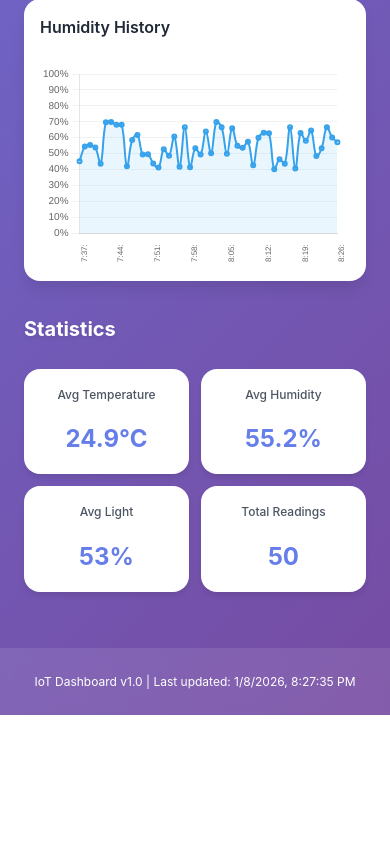
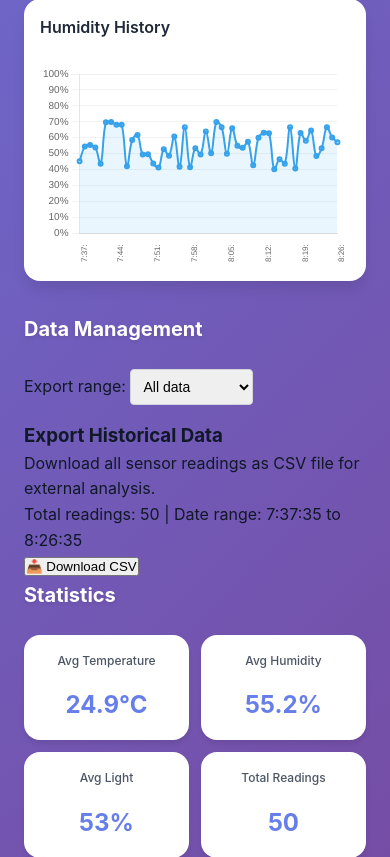
Before and after one commit to allkinn/iot-web-dashboard, a Flask app: page / in a window 390 px wide. Shown: the part 1303-2160 px from the top of the page. Before the commit the page ends 2018 px from the top, so only its background shows below. Run offline with Flask 3, Linux system fonts and the light colour scheme.

Commit message:
feat: Add CSV data export with date range filters
- Export all sensor data to CSV format
- Download button with loading state
- Filename includes timestamp
- Date range filters (24h, 7d, 30d, all)
- Display total records and date range
- Responsive design
- Dark mode support

Use case: Users can download data for external analysis (Excel, Python, etc.)

```diff
--- a/static/css/style.css
+++ b/static/css/style.css
@@ -381,6 +381,23 @@
     color: var(--primary);
 }
 
+.export-filters {
+    margin-bottom: var(--spacing-sm);
+}
+
+.export-filters select {
+    padding: 0.5rem;
+    border: 1px solid var(--gray-300);
+    border-radius: 0.25rem;
+    font-size: 0.875rem;
+}
+
+.dark-mode .export-filters select {
+    background: #2a2a3e;
+    color: #e0e0e0;
+    border-color: #3a3a5e;
+}
+
 .footer {
     background: rgba(255, 255, 255, 0.1);
     backdrop-filter: blur(10px);
--- a/static/js/dashboard.js
+++ b/static/js/dashboard.js
@@ -33,11 +33,138 @@
     return history;
 }
 
+// ============ DATA EXPORT ============
+
+function initExport() {
+    const exportBtn = document.getElementById('exportBtn');
+
+    exportBtn.addEventListener('click', async () => {
+        // Disable button during export
+        exportBtn.disabled = true;
+        exportBtn.innerHTML = '<span class="btn-icon">⏳</span><span class="btn-text">Exporting...</span>';
+
+        try {
+        const response = await fetch('/api/history');
+        let data = await response.json();
+
+        // Apply filter
+        const range = document.getElementById('exportRange').value;
+        data = filterByRange(data, range);
+
+            if (data.length === 0) {
+                alert('No data available to export');
+                return;
+            }
+
+            // Convert to CSV
+            const csv = convertToCSV(data);
+
+            // Trigger download
+            downloadCSV(csv, 'sensor_data.csv');
+
+            console.log(`✓ Exported ${data.length} records`);
+
+        } catch (error) {
+            console.error('Export failed:', error);
+            alert('Export failed. Please try again.');
+        } finally {
+            // Re-enable button
+            exportBtn.disabled = false;
+            exportBtn.innerHTML = '<span class="btn-icon">📥</span><span class="btn-text">Download CSV</span>';
+        }
+    });
+}
+
+function filterByRange(data, range) {
+    if (range === 'all') return data;
+
+    const now = new Date();
+    const cutoff = new Date();
+
+    switch(range) {
+        case '24h':
+            cutoff.setHours(now.getHours() - 24);
+            break;
+        case '7d':
+            cutoff.setDate(now.getDate() - 7);
+            break;
+        case '30d':
+            cutoff.setDate(now.getDate() - 30);
+            break;
+    }
+
+    return data.filter(row => {
+        const rowDate = new Date(row.timestamp);
+        return rowDate >= cutoff;
+    });
+}
+
+function convertToCSV(data) {
+    // CSV header
+    const headers = ['ID', 'Timestamp', 'Temperature (°C)', 'Humidity (%)', 'Light (%)'];
+
+    // CSV rows
+    const rows = data.map(row => [
+        row.id,
+        row.timestamp,
+        row.temperature,
+        row.humidity,
+        row.light
+    ]);
+
+    // Combine
+    const csvArray = [headers, ...rows];
+
+    // Convert to CSV string
+    return csvArray.map(row => row.join(',')).join('\n');
+}
+
+// Generate filename with timestamp
+const now = new Date();
+const timestamp = now.toISOString().split('T')[0]; // YYYY-MM-DD
+const filename = `sensor_data_${timestamp}.csv`;
+
+function downloadCSV(csv, filename) {
+    // Create Blob
+    const blob = new Blob([csv], { type: 'text/csv;charset=utf-8;' });
+
+    // Create download link
+    const link = document.createElement('a');
+    const url = URL.createObjectURL(blob);
+
+    link.setAttribute('href', url);
+    link.setAttribute('download', filename);
+    link.style.visibility = 'hidden';
+
+    // Trigger download
+    document.body.appendChild(link);
+    link.click();
+    document.body.removeChild(link);
+}
+
+function updateExportStats(data) {
+    // Update stats in export section
+    const totalRecords = document.getElementById('totalRecords');
+    const dateRange = document.getElementById('dateRange');
+
+    if (data.length > 0) {
+        totalRecords.textContent = data.length;
+
+        const firstDate = data[0].timestamp.split(' ')[0];
+        const lastDate = data[data.length - 1].timestamp.split(' ')[0];
+        dateRange.textContent = `${firstDate} to ${lastDate}`;
+    } else {
+        totalRecords.textContent = '0';
+        dateRange.textContent = 'No data';
+    }
+}
+
 window.onload = function() {
     console.log('Dashboard initializing...');
 
     initThemeToggle();
     initCharts();
+    initExport();
     updateCurrentReadings();
     updateCharts();
 
@@ -111,6 +238,7 @@
     humidityChart.update('none');
 
     updateStatistics(temperatures, humidities, lights, history.length);
+    updateExportStats(history);
 }
 
 function updateStatistics(temps, humids, lights, count) {
--- a/templates/index.html
+++ b/templates/index.html
@@ -80,6 +80,38 @@
                 </div>
             </section>
 
+            <section class="export-section">
+                <h2 class="section-title">Data Management</h2>
+
+                <div class="export-filters">
+                    <label>
+                        Export range:
+                        <select id="exportRange">
+                            <option value="all">All data</option>
+                            <option value="24h">Last 24 hours</option>
+                            <option value="7d">Last 7 days</option>
+                            <option value="30d">Last 30 days</option>
+                        </select>
+                    </label>
+                </div>
+
+                <div class="export-container">
+                    <div class="export-info">
+                        <h3>Export Historical Data</h3>
+                        <p>Download all sensor readings as CSV file for external analysis.</p>
+                        <p class="export-stats">
+                            Total readings: <span id="totalRecords">--</span> |
+                            Date range: <span id="dateRange">--</span>
+                        </p>
+                    </div>
+
+                    <button id="exportBtn" class="export-btn">
+                        <span class="btn-icon">📥</span>
+                        <span class="btn-text">Download CSV</span>
+                    </button>
+                </div>
+            </section>
+
             <section class="stats-section">
                 <h2 class="section-title">Statistics</h2>
                 <div class="stats-grid">
```
Also changed, not shown: 2 other files.
